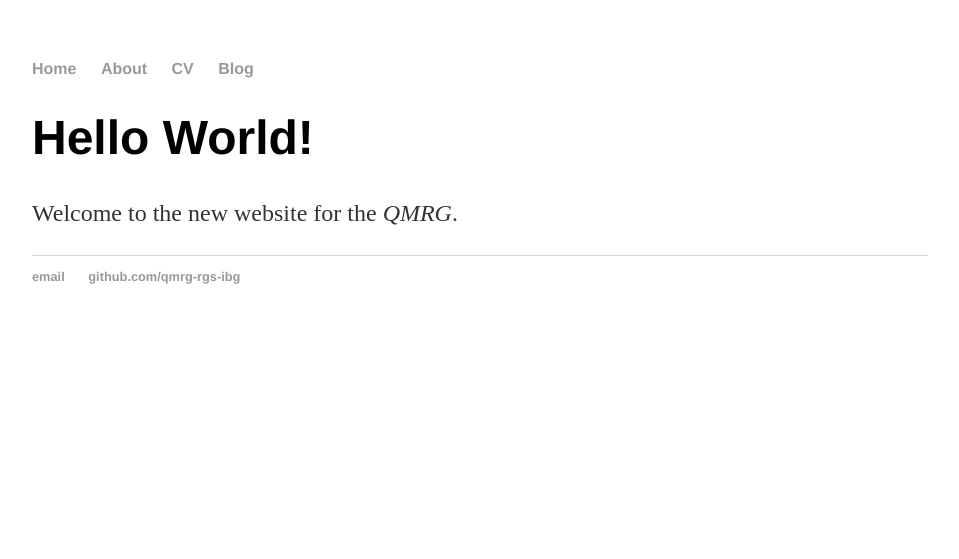
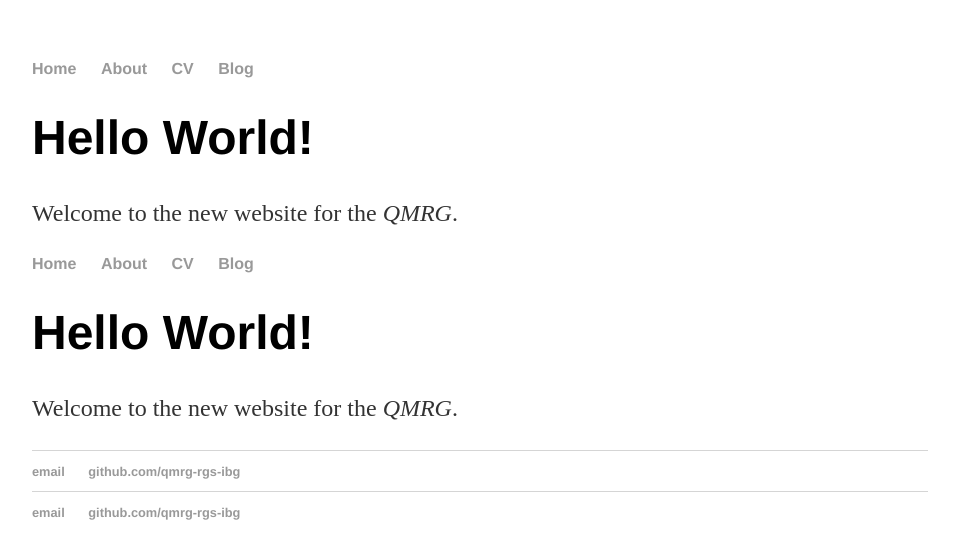
Before and after one commit to qmrg/qmrg.github.io, a Jekyll site: the page built from index.html, in a window 1280 px wide. Shown: the top 559 px of the page, without its empty margins (160-1119 px from the left). Built offline with Jekyll 4.4.1, drawn with Linux system fonts in a browser that asks for light colours.

Commit message:
Update index.html
Update to take account of jekyll style

```diff
--- a/index.html
+++ b/index.html
@@ -1,7 +1,16 @@
+---
+layout: default
+title: Quantitative Methods Research Group
+---
+<div class="blurb">
+	<h1>Hello World!</h1>
+		<p>Welcome to the new website for the <em>QMRG</em>.</p>
+</div><!-- /.blurb -->
+
 <!DOCTYPE html>
 <html>
 	<head>
-		<title>Quantitative Methods Research Group - RGS-IBG</title>
+		<title></title>
 		<link rel="stylesheet" type="text/css" href="/css/main.css">
 	</head>
 	<body>
```
